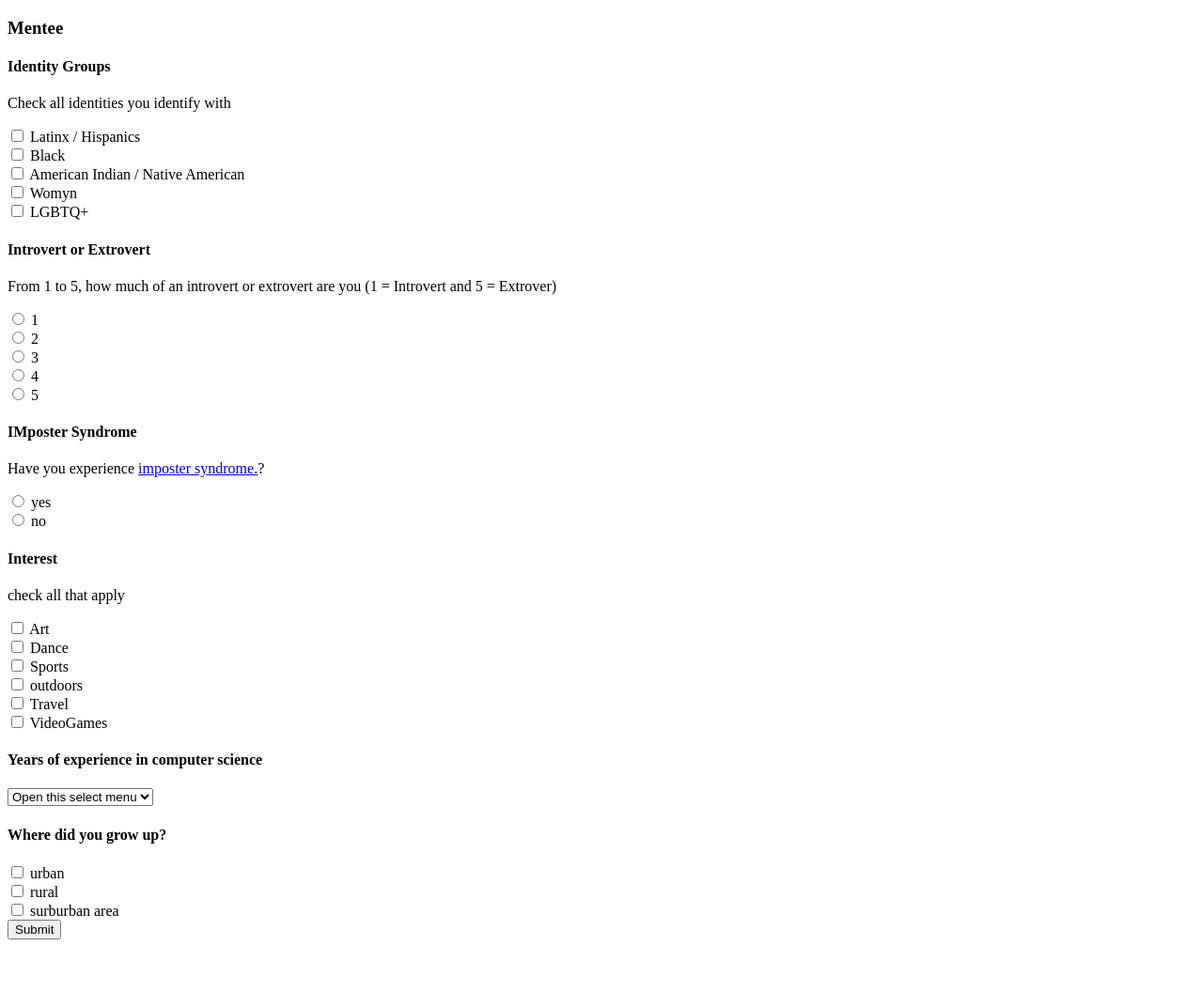
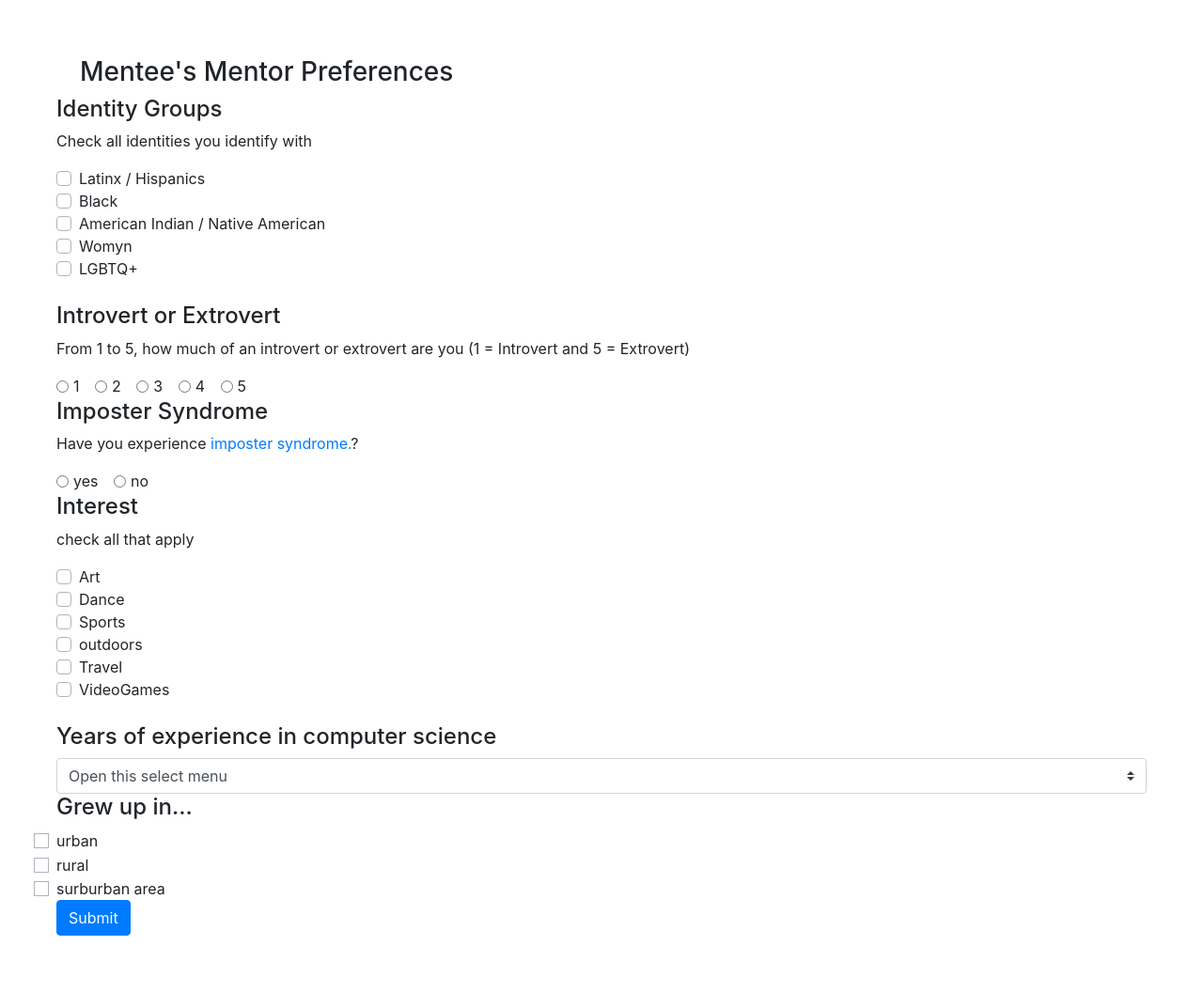
Before and after one commit to patricianoj/codehouse, a Flask app: page / in a window 1280 px wide. Shown: the whole page at 94% size. Before the commit the page ends 1000 px from the top, so only its background shows below. Run offline with Flask 2, Linux system fonts and the light colour scheme; parts of the project's set-up code (start-up, migrations or seed data) failed here and were passed over; some libraries are stand-ins or nearby versions.

Commit message:
add bootstrap to index

```diff
--- a/templates/index.html
+++ b/templates/index.html
@@ -1,49 +1,51 @@
 <!DOCTYPE html>
 <html lang="en">
-
     <head>
         <title>Mentee</title>
+        <link rel="stylesheet" href="https://stackpath.bootstrapcdn.com/bootstrap/4.3.1/css/bootstrap.min.css" integrity="sha384-ggOyR0iXCbMQv3Xipma34MD+dH/1fQ784/j6cY/iJTQUOhcWr7x9JvoRxT2MZw1T" crossorigin="anonymous">
+
+        <style>
+            body {
+                padding: 60px;
+            }
+        @media (max-width: 980px) {
+            body {
+                padding-top: 0;
+            }
+        }
+        </style>
     </head>
-
     <body>
-
         <div class="container">
-            <h3 class="text-muted">Mentee</h3>
+            <h3>Mentee's Mentor Preferences</h3>
         </div>
-
         <form action = "{{ url_for('set_mentor_request', id = name) }}"  method = "post">
-        <div class="row marketing">
-            <div class="col-lg-6">
             <h4>Identity Groups</h4>
             <p>Check all identities you identify with</p>
             <div class="custom-control custom-checkbox">
                 <input type="checkbox" class="custom-control-input" id="customCheck1" name="Latinx">
                 <label class="custom-control-label" for="customCheck1">Latinx / Hispanics</label>
             </div>
-
             <div class="custom-control custom-checkbox">
                 <input type="checkbox" class="custom-control-input" id="customCheck2" name="Black">
                 <label class="custom-control-label" for="customCheck1">Black</label>
             </div>
-
             <div class="custom-control custom-checkbox">
                 <input type="checkbox" class="custom-control-input" id="customCheck3" name="AmericanIndia">
                 <label class="custom-control-label" for="customCheck1">American Indian / Native American</label>
             </div>
-
             <div class="custom-control custom-checkbox">
                 <input type="checkbox" class="custom-control-input" id="customCheck4" name="Womyn">
                 <label class="custom-control-label" for="customCheck1">Womyn</label>
             </div>
-
             <div class="custom-control custom-checkbox">
                 <input type="checkbox" class="custom-control-input" id="customCheck5" name="LGBTQ">
                 <label class="custom-control-label" for="customCheck1">LGBTQ+</label>
             </div>
-        </div>
+            <br>
 
             <h4>Introvert or Extrovert</h4>
-                <p>From 1 to 5, how much of an introvert or extrovert are you (1 = Introvert and 5 = Extrover)</p>
+            <p>From 1 to 5, how much of an introvert or extrovert are you (1 = Introvert and 5 = Extrovert)</p>
             <div class="form-check form-check-inline">
                 <input class="form-check-input" type="radio" name="Introvert" id="inlineRadio1" value="1" >
                 <label class="form-check-label" for="inlineRadio1">1</label>
@@ -64,9 +66,9 @@
                 <input class="form-check-input" type="radio" name="Introvert" id="inlineRadio5" value="5">
                 <label class="form-check-label" for="inlineRadio5">5</label>
             </div>
+            <br>
 
-
-                <h4>IMposter Syndrome</h4>
+            <h4>Imposter Syndrome</h4>
             <p>Have you experience <a href=" " title="definition">imposter syndrome.</a>? </p>
             <div class="form-check form-check-inline">
                 <input class="form-check-input" type="radio" name="Imposter" id="inlineRadio1" value="1">
@@ -76,16 +78,14 @@
                 <input class="form-check-input" type="radio" name="Imposter" id="inlineRadio2" value="2">
                 <label class="form-check-label" for="inlineRadio2">no</label>
             </div>
-            </div>
+            <br>
 
-            <div class="col-lg-6">
             <h4>Interest</h4>
             <p>check all that apply</p>
             <div class="custom-control custom-checkbox">
                 <input type="checkbox" class="custom-control-input" id="customCheck1" name="Art">
                 <label class="custom-control-label" for="customCheck1">Art</label>
             </div>
-
             <div class="custom-control custom-checkbox">
                 <input type="checkbox" class="custom-control-input" id="customCheck2" name="Dance">
                 <label class="custom-control-label" for="customCheck2">Dance</label>
@@ -94,7 +94,6 @@
                 <input type="checkbox" class="custom-control-input" id="customCheck3" name="Sports">
                 <label class="custom-control-label" for="customCheck3">Sports</label>
             </div>
-
             <div class="custom-control custom-checkbox">
                 <input type="checkbox" class="custom-control-input" id="customCheck4" name="outdoors">
                 <label class="custom-control-label" for="customCheck4">outdoors</label>
@@ -103,11 +102,11 @@
                 <input type="checkbox" class="custom-control-input" id="customCheck5" name="Travel">
                 <label class="custom-control-label" for="customCheck5">Travel</label>
             </div>
-
             <div class="custom-control custom-checkbox">
                 <input type="checkbox" class="custom-control-input" id="customCheck6" name="VideoGames">
                 <label class="custom-control-label" for="customCheck6">VideoGames</label>
             </div>
+            <br>
 
             <h4>Years of experience in computer science</h4>
             <select class="custom-select" name="experience">
@@ -117,26 +116,27 @@
                 <option value="3">Three</option>
                 <option value="4">Four+</option>
             </select>
+            <br>
 
-                <h4>Where did you grow up?</h4>
+            <h4>Grew up in...</h4>
             <div class="btn-group" role="group" aria-label="Basic example" name="grewUp">
                 <input type="checkbox" class="custom-control-input" id="customCheck1" >
                 <label class="custom-control-label" for="customCheck1">urban</label>
             </div>
+            <br>
             <div class="btn-group" role="group" aria-label="Basic example" name="grewUp2">
                 <input type="checkbox" class="custom-control-input" id="customCheck2">
                 <label class="custom-control-label" for="customCheck2">rural</label>
             </div>
-
+            <br>
             <div class="btn-group" role="group" aria-label="Basic example" name="grewUp3">
                 <input type="checkbox" class="custom-control-input" id="customCheck2">
                 <label class="custom-control-label" for="customCheck2">surburban area</label>
             </div>
+            <br>
 
-        </div>
-    </div>
             <button type="submit" class="btn btn-primary" data-toggle="button" aria-pressed="false" autocomplete="off"> Submit </button>
+            <br>
         </form>
     </body>
-
 </html>
```
Lines whose indentation alone changed are shown as unchanged.
